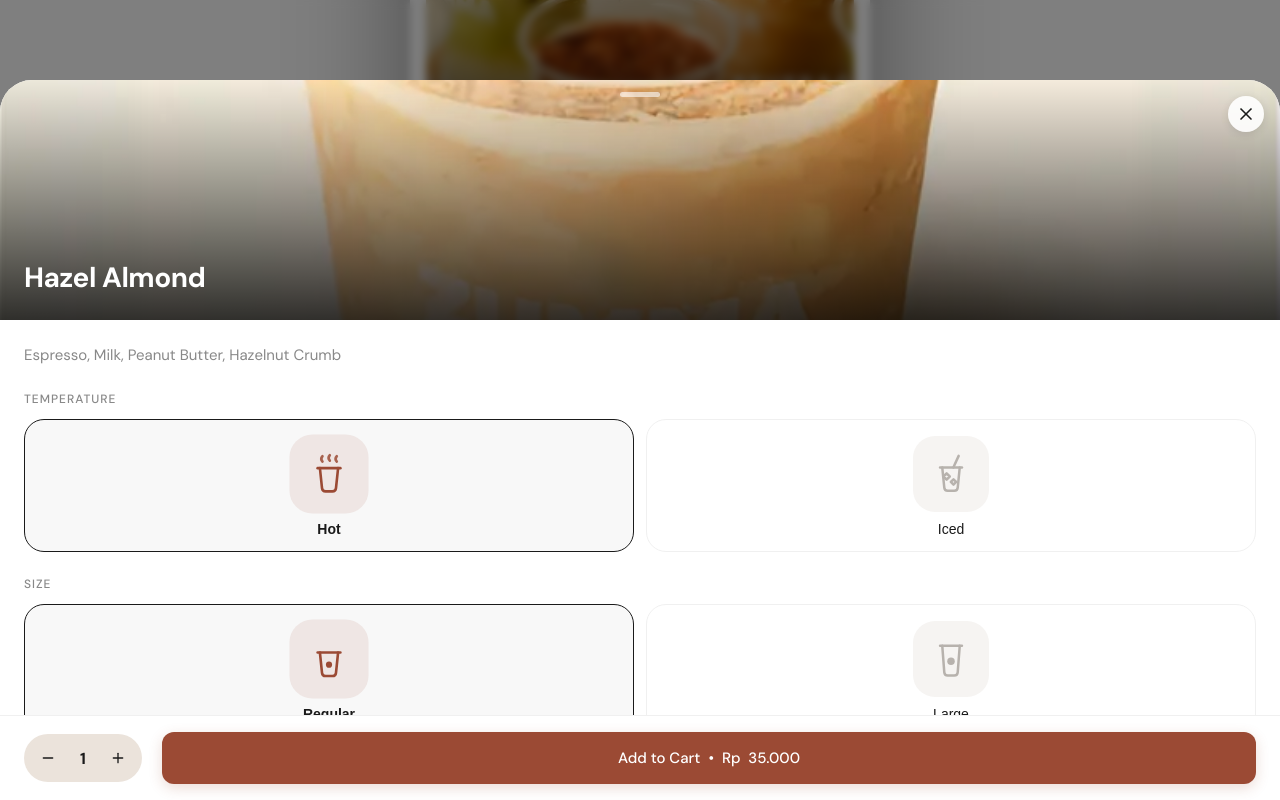
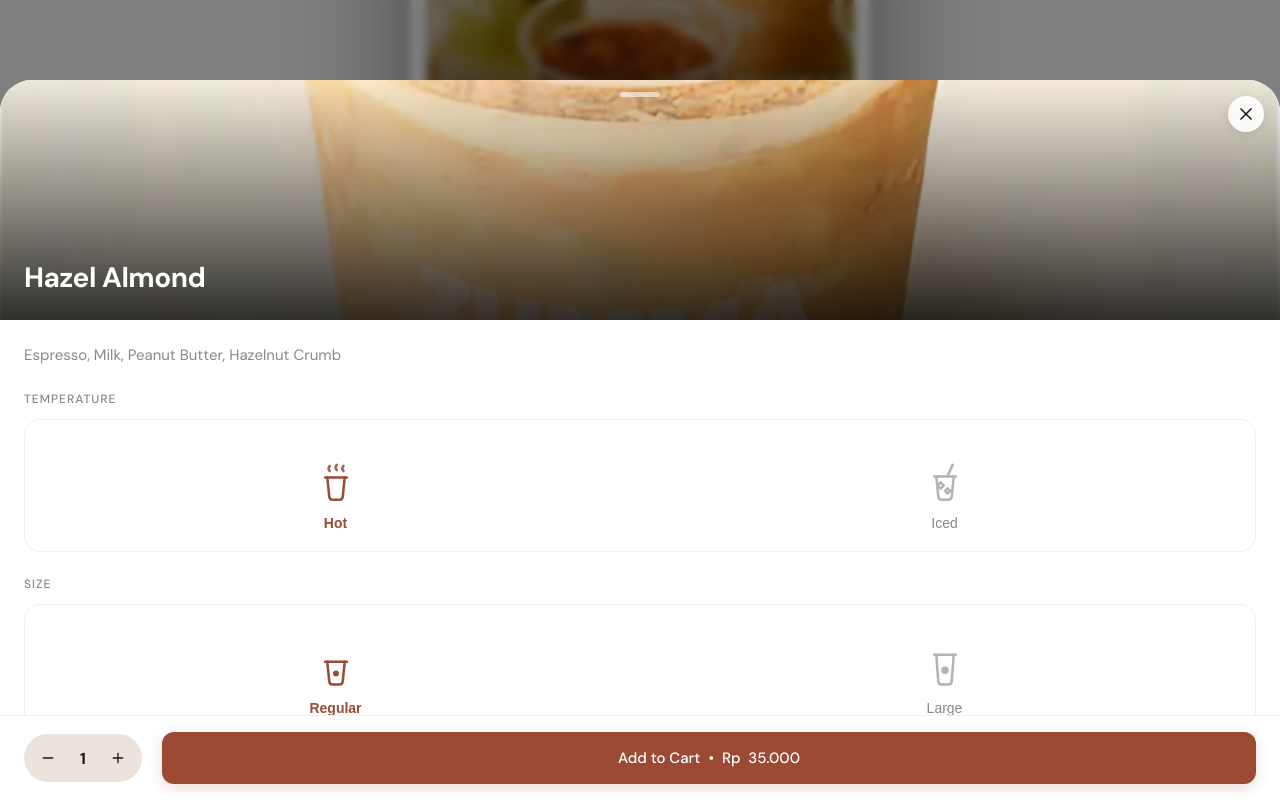
Before and after one commit to feboyfierlyan/zumma-coffee-demo, a React (Vite) app: page / in a window 1280 px wide. Both pictures are taken after a click on the element 640 px from the left and 1074 px from the top of the page. Shown: the part 674-1474 px from the top of the page. Built offline with nearby package versions, Linux system fonts and the light colour scheme; a web font is replaced by a local one.

Commit message:
feat: implement seamless grouping for menu options

```diff
--- a/src/components/MenuItemModal.jsx
+++ b/src/components/MenuItemModal.jsx
@@ -41,48 +41,52 @@ const colors = {
   primarySolid: '#1A1A1A' // Black for primary actions
 };
 
-// Illustrated option card: the brand line-art illustration leads as the focal
-// point, framed in a soft "well" that tints terracotta when active; the label
-// sits beneath as support. Used for the temperature / size / milk selectors.
-const IllustratedOption = ({ icon: Icon, iconProps, label, extra, selected, onClick, iconSize = 50, wrapSize = 76, wellRadius = 22 }) => (
+// Seamless Option Group: wraps segmented options
+const OptionGroupContainer = ({ children }) => (
+  <div style={{
+    display: 'flex',
+    border: `1px solid ${colors.border}`,
+    borderRadius: '16px',
+    padding: '8px',
+    backgroundColor: '#FFFFFF',
+    gap: '4px'
+  }}>
+    {children}
+  </div>
+);
+
+// Segmented Option: sleek variant without bounding boxes
+const SegmentedOption = ({ icon: Icon, iconProps, label, extra, selected, onClick, iconSize = 50 }) => (
   <motion.button
     type="button"
     onClick={onClick}
-    whileTap={{ scale: 0.96 }}
+    whileTap={{ scale: 0.94 }}
     style={{
       flex: '1 1 0',
       minWidth: 0,
       display: 'flex',
       flexDirection: 'column',
       alignItems: 'center',
-      gap: '10px',
-      padding: '16px 8px 14px',
-      borderRadius: '20px',
-      border: selected ? `1.5px solid ${colors.selectedBorder}` : `1px solid ${colors.border}`,
-      backgroundColor: selected ? colors.selectedBg : '#FFFFFF',
+      gap: '8px',
+      padding: '12px 4px',
+      background: 'transparent',
+      border: 'none',
       cursor: 'pointer',
-      transition: 'border-color 0.2s ease, background-color 0.2s ease',
       WebkitTapHighlightColor: 'transparent'
     }}
   >
-    <motion.div
-      animate={{ scale: selected ? 1.04 : 1 }}
-      transition={{ type: 'spring', stiffness: 420, damping: 20 }}
-      style={{
-        width: wrapSize,
-        height: wrapSize,
-        borderRadius: wellRadius,
-        display: 'flex',
-        alignItems: 'center',
-        justifyContent: 'center',
-        backgroundColor: selected ? 'rgba(155,74,52,0.10)' : '#F6F4F2',
-        transition: 'background-color 0.2s ease'
-      }}
-    >
+    <div style={{
+      height: '68px', // Fixed height to align icons bottom
+      display: 'flex',
+      alignItems: 'flex-end',
+      justifyContent: 'center'
+    }}>
       <Icon color={selected ? '#9B4A34' : '#B7B2AD'} size={iconSize} {...iconProps} />
-    </motion.div>
-    <span style={{ fontSize: '14px', fontWeight: selected ? 600 : 500, color: colors.textPrimary, lineHeight: 1.1 }}>{label}</span>
-    {extra && <span style={{ fontSize: '11px', color: colors.textSecondary, lineHeight: 1 }}>{extra}</span>}
+    </div>
+    <div style={{ display: 'flex', flexDirection: 'column', alignItems: 'center', gap: '4px' }}>
+      <span style={{ fontSize: '14px', fontWeight: selected ? 600 : 500, color: selected ? '#9B4A34' : colors.textSecondary, lineHeight: 1.1 }}>{label}</span>
+      {extra && <span style={{ fontSize: '11px', color: colors.textSecondary, lineHeight: 1 }}>{extra}</span>}
+    </div>
   </motion.button>
 );
 
@@ -278,32 +282,32 @@ export default function MenuItemModal({ item, isOpen, onClose, onAddToCart }) {
             {config.temps.length > 1 && (
               <div style={{ marginBottom: '24px' }}>
                 <div style={{ fontSize: '12px', letterSpacing: '1px', color: colors.textSecondary, marginBottom: '12px', fontWeight: '500' }}>TEMPERATURE</div>
-                <div style={{ display: 'flex', gap: '12px' }}>
+                <OptionGroupContainer>
                   {config.temps.map((t) => (
-                    <IllustratedOption key={t} icon={TEMP_ICONS[t]} label={t} selected={temperature === t} onClick={() => setTemperature(t)} />
+                    <SegmentedOption key={t} icon={TEMP_ICONS[t]} label={t} selected={temperature === t} onClick={() => setTemperature(t)} />
                   ))}
-                </div>
+                </OptionGroupContainer>
               </div>
             )}
 
             {config.sizes && (
               <div style={{ marginBottom: '24px' }}>
                 <div style={{ fontSize: '12px', letterSpacing: '1px', color: colors.textSecondary, marginBottom: '12px', fontWeight: '500' }}>SIZE</div>
-                <div style={{ display: 'flex', gap: '12px' }}>
-                  <IllustratedOption icon={CupSizeIcon} label="Regular" selected={size === 'Regular'} onClick={() => setSize('Regular')} />
-                  <IllustratedOption icon={CupSizeIcon} iconProps={{ large: true }} label="Large" extra={fmtDelta(SIZE_DELTAS.Large)} selected={size === 'Large'} onClick={() => setSize('Large')} />
-                </div>
+                <OptionGroupContainer>
+                  <SegmentedOption icon={CupSizeIcon} label="Regular" selected={size === 'Regular'} onClick={() => setSize('Regular')} />
+                  <SegmentedOption icon={CupSizeIcon} iconProps={{ large: true }} label="Large" extra={fmtDelta(SIZE_DELTAS.Large)} selected={size === 'Large'} onClick={() => setSize('Large')} />
+                </OptionGroupContainer>
               </div>
             )}
 
             {config.milks && (
               <div style={{ marginBottom: '24px' }}>
                 <div style={{ fontSize: '12px', letterSpacing: '1px', color: colors.textSecondary, marginBottom: '12px', fontWeight: '500' }}>MILK</div>
-                <div style={{ display: 'flex', gap: '8px' }}>
+                <OptionGroupContainer>
                   {['Whole', 'Oat', 'Almond', 'None'].map(m => (
-                    <IllustratedOption key={m} icon={MILK_ICONS[m]} label={m} extra={fmtDelta(MILK_DELTAS[m])} selected={milk === m} onClick={() => setMilk(m)} iconSize={36} wrapSize={56} wellRadius={16} />
+                    <SegmentedOption key={m} icon={MILK_ICONS[m]} label={m} extra={fmtDelta(MILK_DELTAS[m])} selected={milk === m} onClick={() => setMilk(m)} iconSize={40} />
                   ))}
-                </div>
+                </OptionGroupContainer>
               </div>
             )}
 
```
